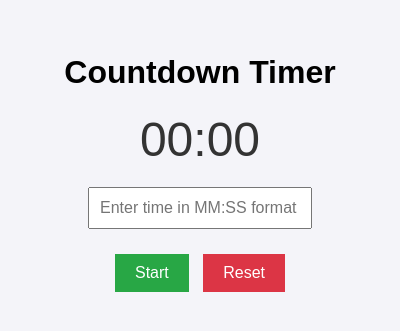
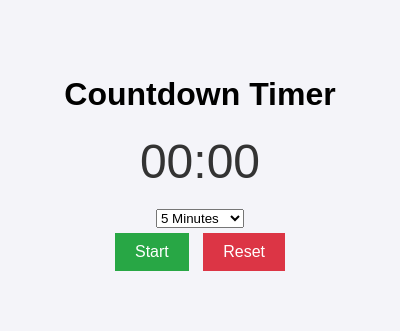
Before and after one commit to Kdampil/my-electron-app, an Electron app: page index.html in a window 400 px wide. Shown: the part 257-588 px from the top of the page. Drawn offline with Linux system fonts and the light colour scheme.

Commit message:
Update index.html

```diff
--- a/index.html
+++ b/index.html
@@ -10,7 +10,12 @@
   <div class="container">
     <h1>Countdown Timer</h1>
     <div class="timer-display" id="timer">00:00</div>
-    <input type="text" id="time-input" placeholder="Enter time in MM:SS format" />
+    <select id="time-dropdown">
+      <option value="300">5 Minutes</option>
+      <option value="600">10 Minutes</option>
+      <option value="900">15 Minutes</option>
+      <option value="1800">30 Minutes</option>
+    </select>
     <div class="buttons">
       <button id="start-btn">Start</button>
       <button id="reset-btn">Reset</button>
```
